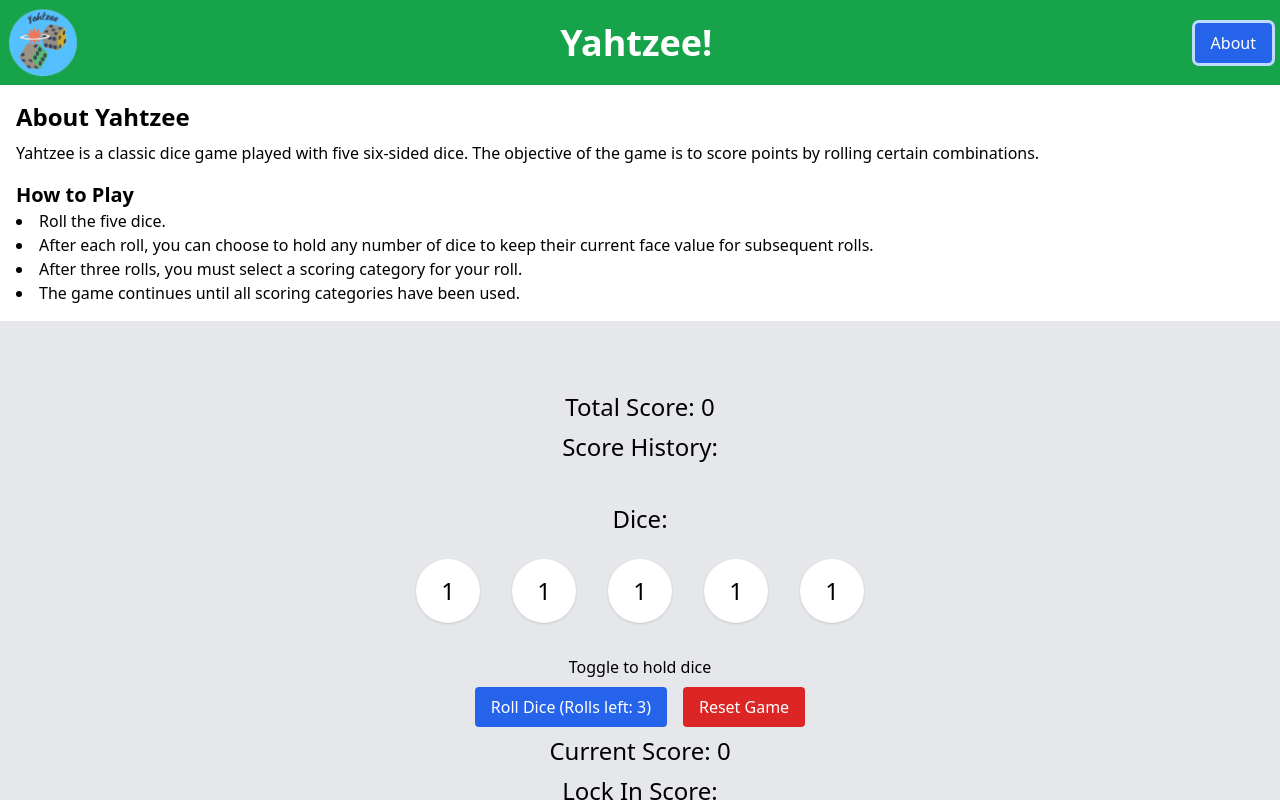
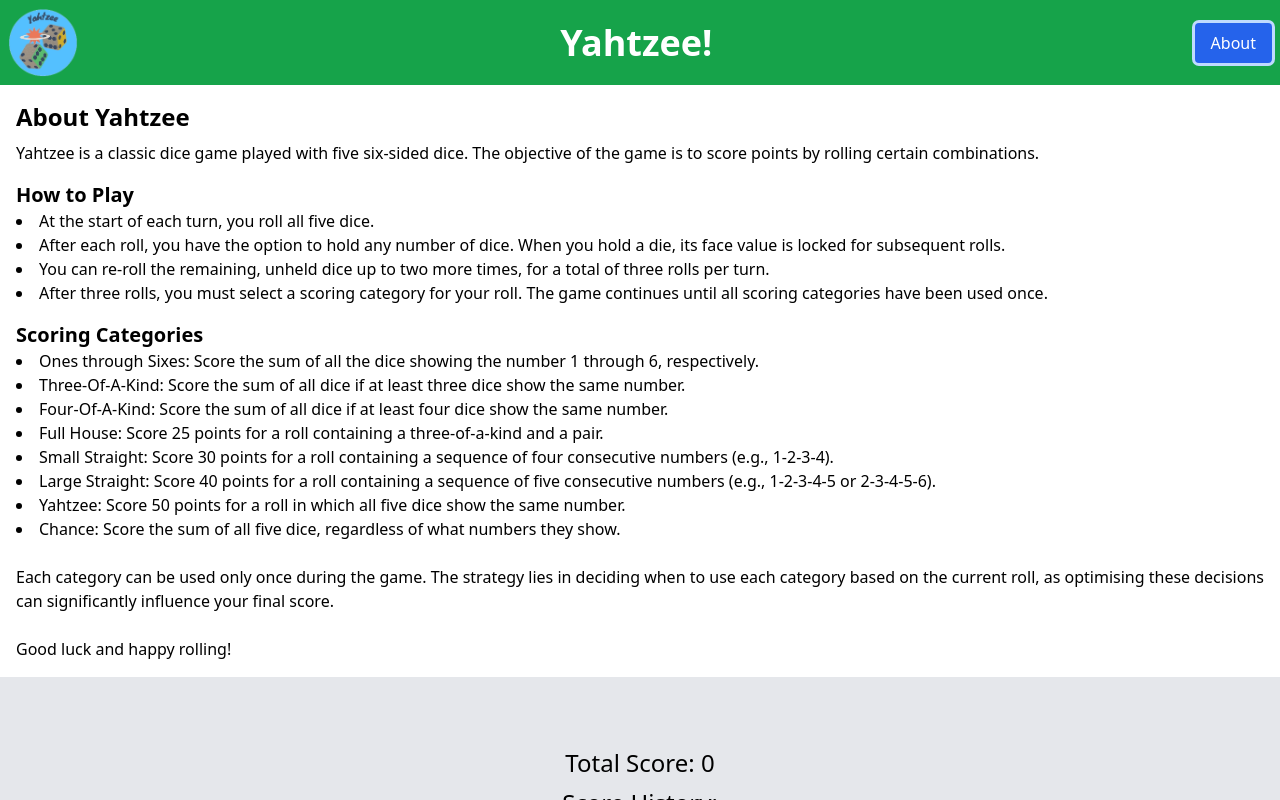
Before and after one commit to HOOLAHAN/yahtzee, a React (Create React App) app: page / in a window 1280 px wide. Both pictures are taken after a click on the button "About". Shown: the top 800 px of the page. Built offline with nearby package versions, Linux system fonts and the light colour scheme.

Commit message:
updated About component with more details about the rules

```diff
--- a/src/components/About.tsx
+++ b/src/components/About.tsx
@@ -10,13 +10,32 @@ const About: React.FC = () => {
         Yahtzee is a classic dice game played with five six-sided dice.
         The objective of the game is to score points by rolling certain combinations.
       </p>
+
       <h3 className="text-xl font-semibold mt-4">How to Play</h3>
       <ul className="list-disc list-inside">
-        <li>Roll the five dice.</li>
-        <li>After each roll, you can choose to hold any number of dice to keep their current face value for subsequent rolls.</li>
-        <li>After three rolls, you must select a scoring category for your roll.</li>
-        <li>The game continues until all scoring categories have been used.</li>
+        <li>At the start of each turn, you roll all five dice.</li>
+        <li>After each roll, you have the option to hold any number of dice. When you hold a die, its face value is locked for subsequent rolls.</li>
+        <li>You can re-roll the remaining, unheld dice up to two more times, for a total of three rolls per turn.</li>
+        <li>After three rolls, you must select a scoring category for your roll. The game continues until all scoring categories have been used once.</li>
       </ul>
+
+      <h3 className="text-xl font-semibold mt-4">Scoring Categories</h3>
+      <ul className="list-disc list-inside">
+        <li>Ones through Sixes: Score the sum of all the dice showing the number 1 through 6, respectively.</li>
+        <li>Three-Of-A-Kind: Score the sum of all dice if at least three dice show the same number.</li>
+        <li>Four-Of-A-Kind: Score the sum of all dice if at least four dice show the same number.</li>
+        <li>Full House: Score 25 points for a roll containing a three-of-a-kind and a pair.</li>
+        <li>Small Straight: Score 30 points for a roll containing a sequence of four consecutive numbers (e.g., 1-2-3-4).</li>
+        <li>Large Straight: Score 40 points for a roll containing a sequence of five consecutive numbers (e.g., 1-2-3-4-5 or 2-3-4-5-6).</li>
+        <li>Yahtzee: Score 50 points for a roll in which all five dice show the same number.</li>
+        <li>Chance: Score the sum of all five dice, regardless of what numbers they show.</li>
+      </ul>
+      <br/>
+      <p>
+        Each category can be used only once during the game. The strategy lies in deciding when to use each category based on the current roll, as optimising these decisions can significantly influence your final score.
+      </p>
+      <br/>
+      <p>Good luck and happy rolling!</p>
     </div>
   );
 };
```
